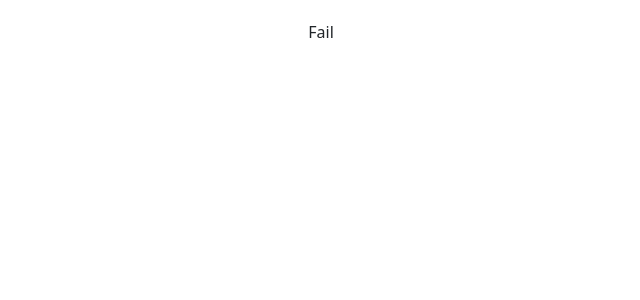
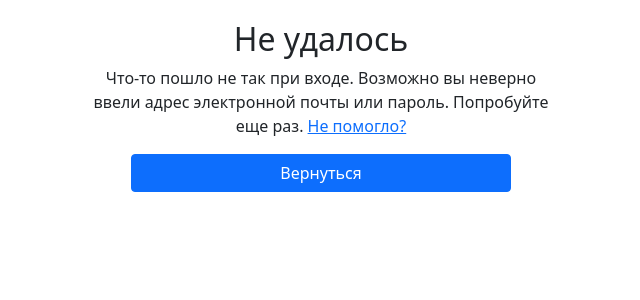
Before and after one commit to profcomff/report-vote, a Vue app: page /error in a window 1280 px wide. Shown: the top 300 px of the page, without its empty margins (319-959 px from the left). Built offline with nearby package versions, Linux system fonts and the light colour scheme.

Commit message:
Fail dialog

```diff
--- a/src/components/LoginDialog.vue
+++ b/src/components/LoginDialog.vue
@@ -22,7 +22,7 @@
       <p class="text-muted">
         <small>
           Если вы зарегистрировались и подтвердили свой адрес электронной почты,
-          то мы прислали вам пароль на почту.<br />
+          то мы прислали пароль вам на почту.<br />
           <a href="https://report.profcomff.com/faq" target="_blank">
             Не получили пароль?
           </a>
--- a/src/views/Fail.vue
+++ b/src/views/Fail.vue
@@ -1,6 +1,18 @@
 <template>
-  <div>
-    <p>Fail</p>
+  <div class="dialog-container">
+    <h2>Не удалось</h2>
+    <p>
+      Что-то пошло не так при входе. Возможно вы неверно ввели адрес электронной
+      почты или пароль. Попробуйте еще раз.
+      <a
+        href="https://report.profcomff.com/faq"
+        target="_blank"
+        rel="noopener noreferrer"
+      >
+        Не помогло?
+      </a>
+    </p>
+    <button class="btn btn-primary">Вернуться</button>
   </div>
 </template>
 
```
